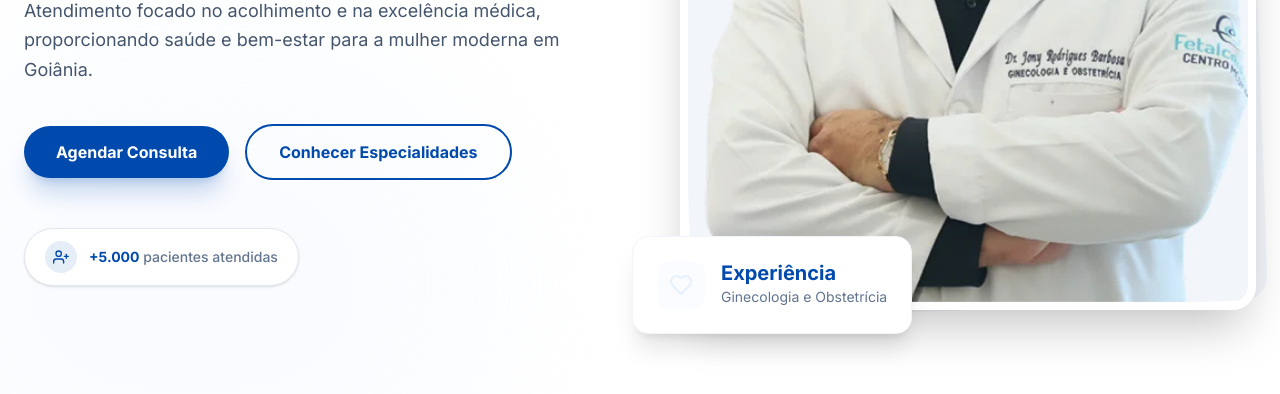
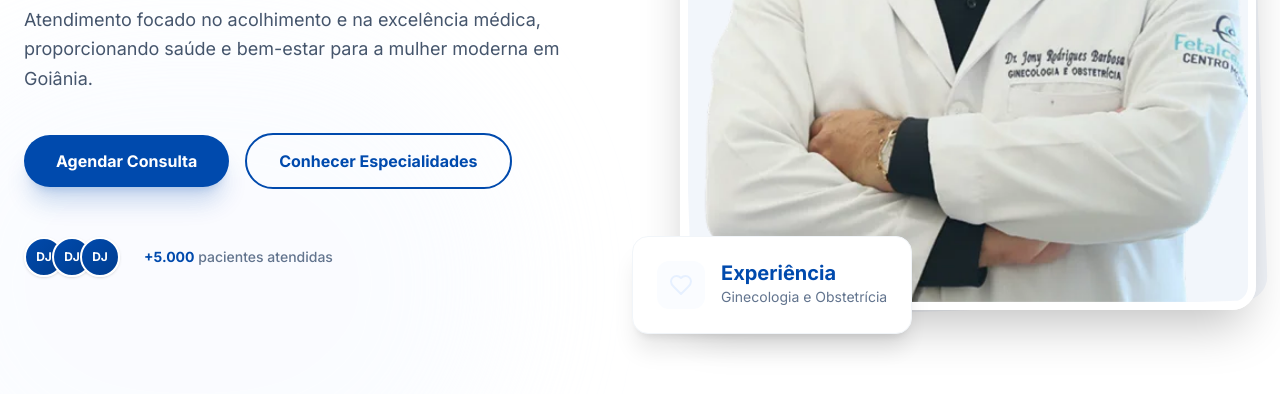
Before and after one commit to marcusbtc/site-dr-jony-barbosa, a React app: page / in a window 1280 px wide. Shown: the part 586-980 px from the top of the page. Built offline with nearby package versions, Linux system fonts and the light colour scheme; a web font is replaced by a local one.

Commit message:
fix: restore hero balance and add legacy css fallbacks

```diff
--- /dev/null
+++ b/public/all.min.css
@@ -0,0 +1 @@
+/* Legacy stylesheet fallback intentionally left blank. */
--- /dev/null
+++ b/public/ebgaramond.css
@@ -0,0 +1 @@
+/* Legacy stylesheet fallback intentionally left blank. */
--- /dev/null
+++ b/public/ekiticons.css
@@ -0,0 +1 @@
+/* Legacy stylesheet fallback intentionally left blank. */
--- /dev/null
+++ b/public/josefinsans.css
@@ -0,0 +1 @@
+/* Legacy stylesheet fallback intentionally left blank. */
--- /dev/null
+++ b/public/librebaskerville.css
@@ -0,0 +1 @@
+/* Legacy stylesheet fallback intentionally left blank. */
--- /dev/null
+++ b/public/questrial.css
@@ -0,0 +1 @@
+/* Legacy stylesheet fallback intentionally left blank. */
--- /dev/null
+++ b/public/responsive.css
@@ -0,0 +1 @@
+/* Legacy stylesheet fallback intentionally left blank. */
--- a/src/components/HeroSection.tsx
+++ b/src/components/HeroSection.tsx
@@ -34,10 +34,17 @@ const HeroSection: React.FC = () => {
               </Button>
             </div>
 
-            <div className="mt-12 inline-flex items-center gap-3 rounded-full border border-slate-200 bg-white px-5 py-3 shadow-sm">
-              <span className="inline-flex h-8 w-8 items-center justify-center rounded-full bg-primary/10 text-primary">
-                <svg xmlns="http://www.w3.org/2000/svg" width="16" height="16" viewBox="0 0 24 24" fill="none" stroke="currentColor" strokeWidth="2" strokeLinecap="round" strokeLinejoin="round"><path d="M16 21v-2a4 4 0 0 0-4-4H5a4 4 0 0 0-4 4v2"/><circle cx="8.5" cy="7" r="4"/><line x1="20" y1="8" x2="20" y2="14"/><line x1="23" y1="11" x2="17" y2="11"/></svg>
-              </span>
+            <div className="mt-12 flex items-center gap-6 justify-center lg:justify-start">
+              <div className="flex -space-x-3" aria-hidden="true">
+                {[1, 2, 3].map((item) => (
+                  <span
+                    key={item}
+                    className="w-10 h-10 rounded-full border-2 border-white bg-gradient-to-br from-primary to-primary-hover text-white text-xs font-bold flex items-center justify-center shadow-sm"
+                  >
+                    DJ
+                  </span>
+                ))}
+              </div>
               <p className="text-sm text-slate-500 font-medium">
                 <span className="text-primary font-bold">+5.000</span> pacientes atendidas
               </p>
@@ -55,7 +62,7 @@ const HeroSection: React.FC = () => {
             </div>
 
             {/* Quick Stats Card */}
-            <div className="absolute -bottom-6 -left-6 lg:-left-12 bg-white p-6 rounded-2xl shadow-xl z-20 border border-slate-100 animate-bounce-slow">
+            <div className="absolute -bottom-6 left-1/2 -translate-x-1/2 sm:left-6 sm:translate-x-0 lg:-left-12 bg-white p-6 rounded-2xl shadow-xl z-20 border border-slate-100 animate-bounce-slow">
               <div className="flex items-center gap-4">
                 <div className="w-12 h-12 bg-secondary/20 rounded-xl flex items-center justify-center text-secondary">
                   <svg xmlns="http://www.w3.org/2000/svg" width="24" height="24" viewBox="0 0 24 24" fill="none" stroke="currentColor" strokeWidth="2" strokeLinecap="round" strokeLinejoin="round"><path d="M19 14c1.49-1.46 3-3.21 3-5.5A5.5 5.5 0 0 0 16.5 3c-1.76 0-3 .5-4.5 2-1.5-1.5-2.74-2-4.5-2A5.5 5.5 0 0 0 2 8.5c0 2.3 1.5 4.05 3 5.5l7 7Z"/></svg>
```
